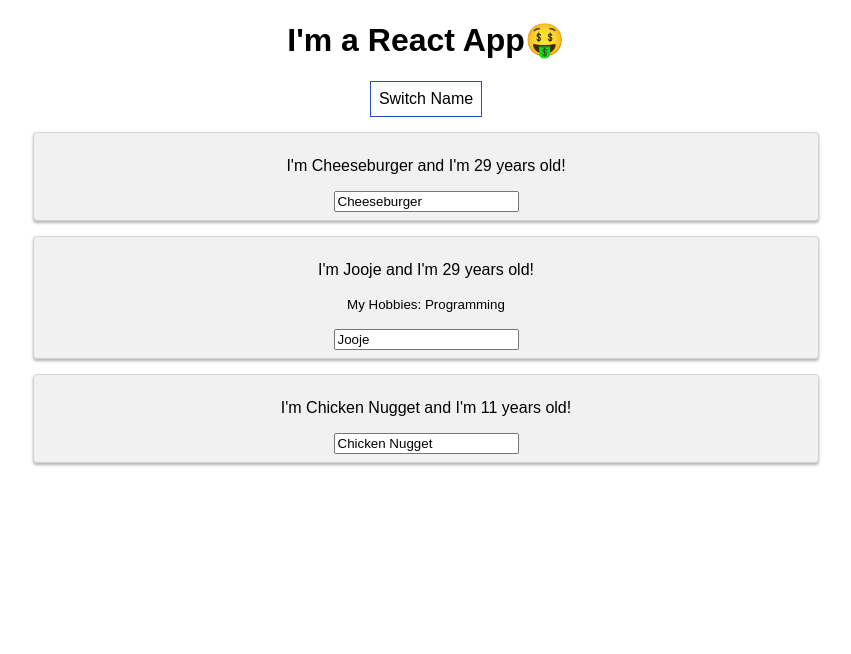
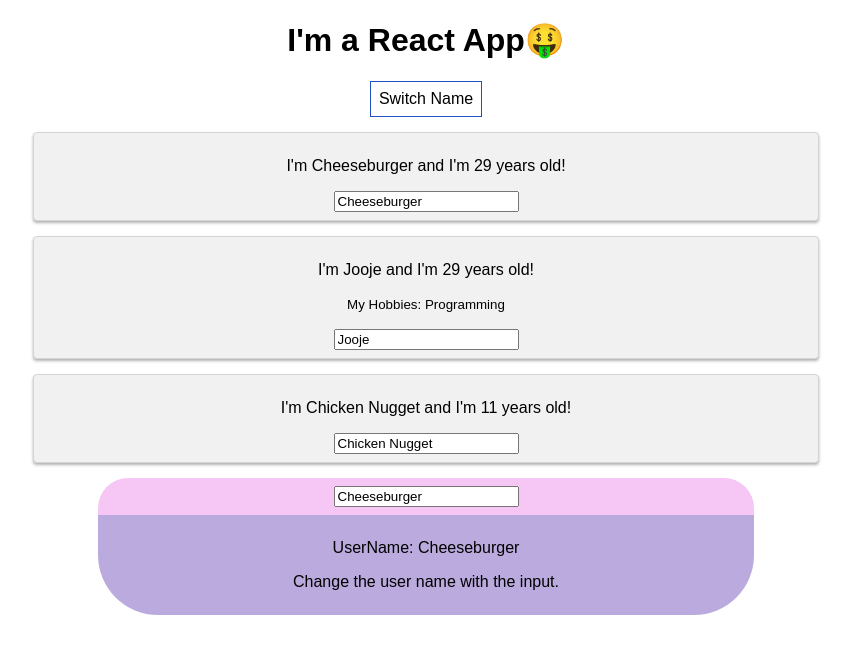
Before and after one commit to mallenswe/React-Learning, a React (Create React App) app in the folder react-complete-guide/: page / in a window 1280 px wide. Shown: the top 654 px of the page, without its empty margins (214-1065 px from the left). Built offline with nearby package versions, Linux system fonts and the light colour scheme.

Commit message:
React-Learning: Base Syntax Assignment

```diff
--- a/react-complete-guide/src/App.js
+++ b/react-complete-guide/src/App.js
@@ -2,6 +2,8 @@ import React, { Component } from "react";
 import "./App.css";
 
 import Person from "./Person/Person";
+import UserInput from "./BaseSyntaxAssignment/UserInput/UserInput";
+import UserOutput from "./BaseSyntaxAssignment/UserOutput/UserOutput";
 
 class App extends Component {
   state = {
@@ -11,6 +13,7 @@ class App extends Component {
       { name: "Chicken Nugget", age: Math.floor(Math.random() * 30) },
     ],
     otherState: "Some Other Values",
+    userName: 'Cheeseburger'
   };
 
   switchNameHandler = (newName) => {
@@ -34,6 +37,12 @@ class App extends Component {
       ],
     });
   };
+
+  userNameChangedHandler = (event) => {
+    this.setState({
+      userName: event.target.value
+    })
+  }
 
   render() {
     const style = {
@@ -67,6 +76,9 @@ class App extends Component {
           click={this.switchNameHandler.bind(this, "Chicken Nugget!")}
           changed={this.nameChangedHandler}
         />
+
+        <UserInput userName={this.state.userName} changed={this.userNameChangedHandler}></UserInput>
+        <UserOutput userName={this.state.userName}></UserOutput>
       </div>
     );
     // return React.createElement('div', {className: 'App'}, React.createElement('h1', null, 'Hi, I\'m a React App 💞!!!'))
--- /dev/null
+++ b/react-complete-guide/src/BaseSyntaxAssignment/UserInput/UserInput.css
@@ -0,0 +1,7 @@
+.UserInput {
+    background-color: #f6c7f5;
+    border-radius: 30px 30px 0 0;
+    padding: 8px;
+    margin: auto;
+    width: 50%;
+}
--- /dev/null
+++ b/react-complete-guide/src/BaseSyntaxAssignment/UserInput/UserInput.js
@@ -0,0 +1,12 @@
+import React from "react";
+import "./UserInput.css";
+
+const userInput = (props) => {
+  return (
+    <div className="UserInput">
+      <input type="text" onChange={props.changed} value={props.userName}/>
+    </div>
+  );
+};
+
+export default userInput;
--- /dev/null
+++ b/react-complete-guide/src/BaseSyntaxAssignment/UserOutput/UserOutput.css
@@ -0,0 +1,7 @@
+.UserOutput {
+    background-color: #bad;
+    border-radius: 0 0 60px 60px;
+    padding: 8px;
+    margin: auto;
+    width: 50%;
+}
--- /dev/null
+++ b/react-complete-guide/src/BaseSyntaxAssignment/UserOutput/UserOutput.js
@@ -0,0 +1,13 @@
+import React from "react";
+import "./UserOutput.css";
+
+const userOutput = (props) => {
+  return (
+    <div className="UserOutput">
+      <p>UserName: {props.userName}</p>
+      <p>Change the user name with the input.</p>
+    </div>
+  );
+};
+
+export default userOutput;
```
